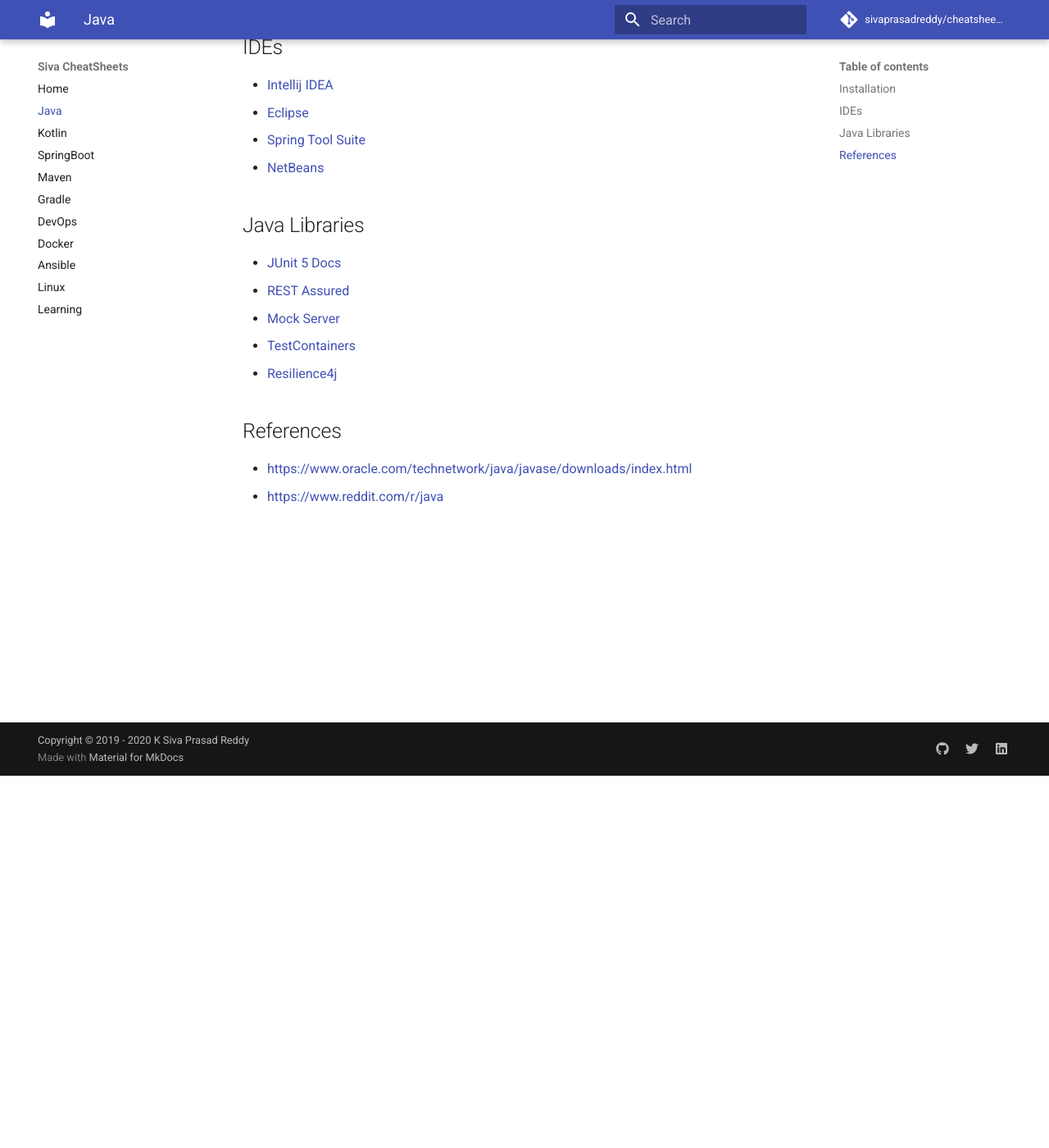
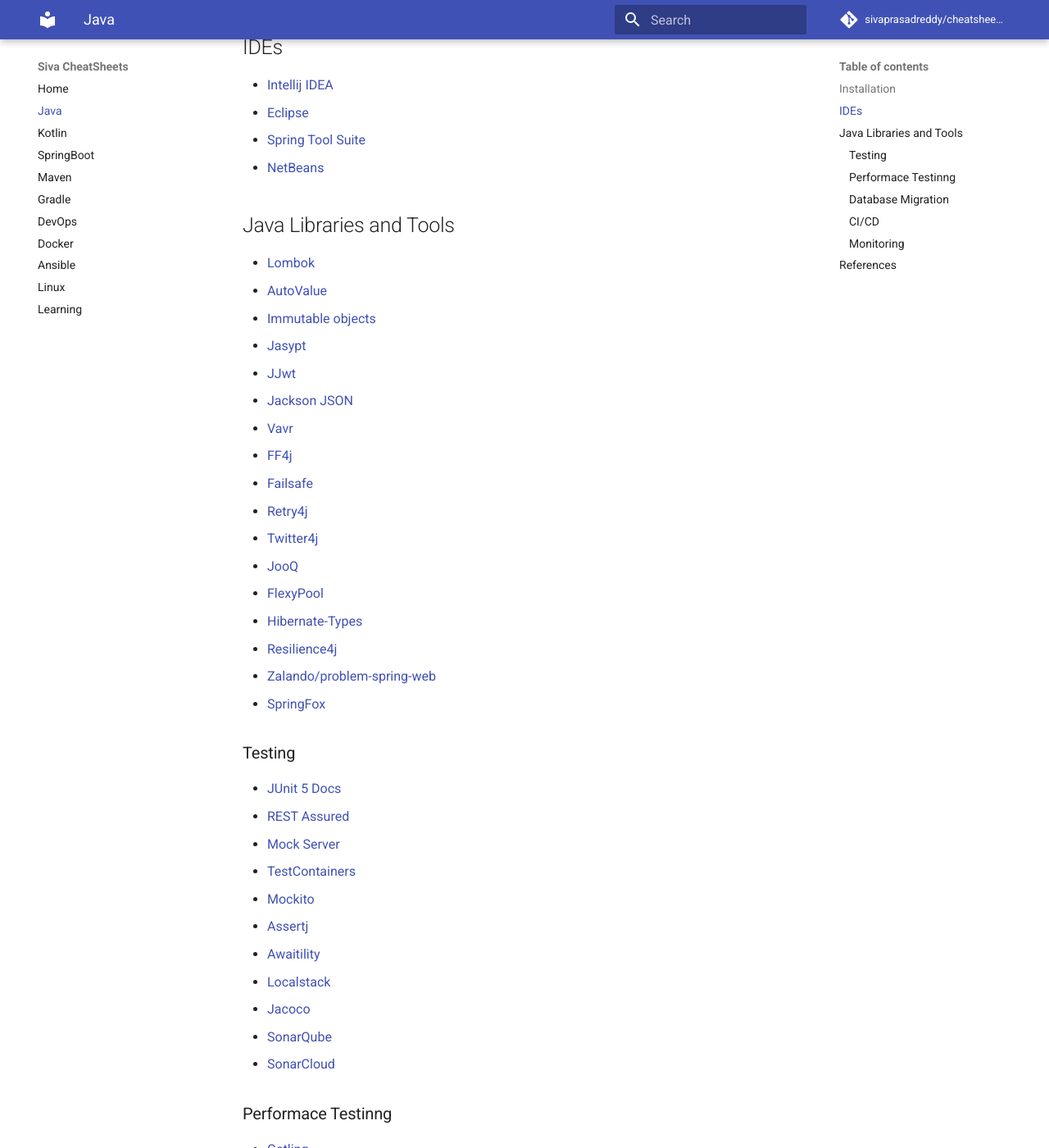
Before and after one commit to sivaprasadreddy/sivalabs-dev-notes, an MkDocs documentation site: the page built from docs/java.md, in a window 1280 px wide and 1400 px high, scrolled down 454 px. Shown: the whole window at 82% size. Built offline with MkDocs 1.6.1 and Material for MkDocs 9.7.7, drawn with Linux system fonts in a browser that asks for light colours; comment, search, counter and statistics services are not loaded; some of the changed text lies outside the part shown.

Commit message:
Adding java tools

```diff
--- a/docs/java.md
+++ b/docs/java.md
@@ -18,13 +18,56 @@ $ sdk install java 11.0.2-open
 - [Spring Tool Suite](https://spring.io/tools/sts/all)
 - [NetBeans](https://netbeans.org/)
 
-## Java Libraries
+## Java Libraries and Tools
+- [Lombok](https://projectlombok.org/)
+- [AutoValue](https://github.com/google/auto/blob/master/value/userguide/index.md)
+- [Immutable objects](https://immutables.github.io/immutable.html)
+- [Jasypt](http://www.jasypt.org/)
+- [JJwt](https://github.com/jwtk/jjwt)
+- [Jackson JSON](https://github.com/FasterXML/jackson)
+- [Vavr](http://www.vavr.io/)
+- [FF4j](https://ff4j.github.io/)
+- [Failsafe](https://github.com/jhalterman/failsafe)
+- [Retry4j](https://github.com/elennick/retry4j)
+- [Twitter4j](http://twitter4j.org/en/)
+- [JooQ](https://www.jooq.org/)
+- [FlexyPool](https://github.com/vladmihalcea/flexy-pool)
+- [Hibernate-Types](https://github.com/vladmihalcea/hibernate-types)
+- [Resilience4j](https://github.com/resilience4j/resilience4j)
+- [Zalando/problem-spring-web](https://github.com/zalando/problem-spring-web)
+- [SpringFox](http://springfox.github.io/springfox/)
 
+
+### Testing
 - [JUnit 5 Docs](https://junit.org/junit5/docs/current/user-guide/)
 - [REST Assured](https://github.com/rest-assured/rest-assured/wiki/Usage)
 - [Mock Server](http://www.mock-server.com/)
 - [TestContainers](https://www.testcontainers.org/)
-- [Resilience4j](https://github.com/resilience4j/resilience4j)
+- [Mockito](https://site.mockito.org/)
+- [Assertj](http://joel-costigliola.github.io/assertj/)
+- [Awaitility](https://github.com/awaitility/awaitility)
+- [Localstack](https://localstack.cloud/)
+- [Jacoco](https://www.eclemma.org/jacoco/)
+- [SonarQube](https://www.sonarqube.org/)
+- [SonarCloud](https://sonarcloud.io/)
+
+### Performace Testinng
+- [Gatling](https://gatling.io/)
+- [JMeter](https://jmeter.apache.org/)
+
+### Database Migration
+- [Flyway DB Migration](https://flywaydb.org/)
+- [Liquibase](https://www.liquibase.org/)
+
+### CI/CD
+- [Jenkins](https://jenkins.io/)
+- [TravisCI](https://travis-ci.org/)
+- [CircleCI](https://circleci.com/)
+
+### Monitoring
+- [Grafana](https://grafana.com/)
+- [Prometheus](https://prometheus.io/)
+- [ELK Stack](https://www.elastic.co/elk-stack)
 
 ## References
 * <https://www.oracle.com/technetwork/java/javase/downloads/index.html>
```
